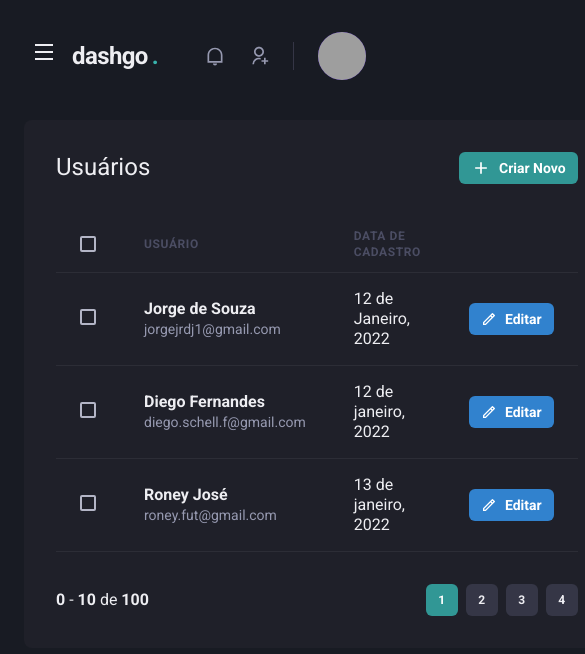
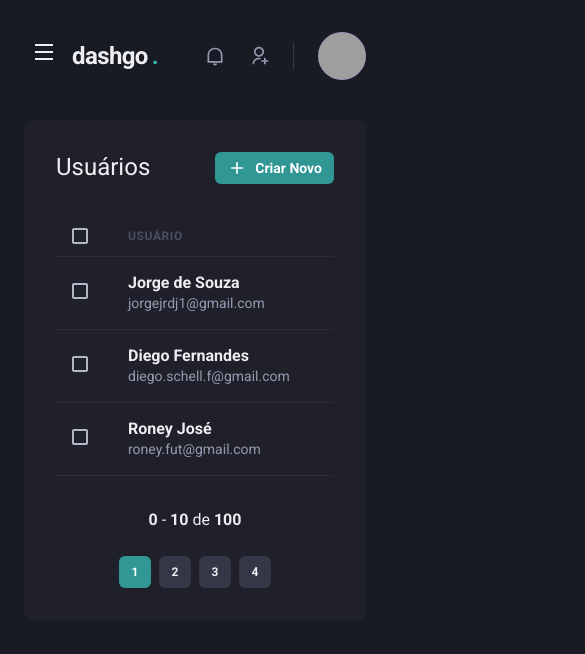
Before and after one commit to srsouzaj/dashgo, a Next.js app: page /users in a window 390 px wide. Shown: the top 654 px of the page, 585 px wide, since content can reach past the window. Built offline with nearby package versions, Linux system fonts and the light colour scheme; grey boxes are pictures that could not be loaded.

Commit message:
LIstagem responsiva

```diff
--- a/src/components/Pagination/index.tsx
+++ b/src/components/Pagination/index.tsx
@@ -4,7 +4,7 @@
 export function Pagination() {
   return (
     <Stack
-      direction="row"
+      direction={["column", "row"]}
       spacing="6"
       mt="8"
       justify="space-between"
--- a/src/pages/users/index.tsx
+++ b/src/pages/users/index.tsx
@@ -11,7 +11,8 @@
     Th,
     Thead,
     Tr,
-    Text
+    Text,
+    useBreakpointValue
 } from "@chakra-ui/react";
 import { RiAddLine, RiPencilLine } from "react-icons/ri";
 
@@ -20,6 +21,10 @@
 import Sidebar from "../../components/Sidebar";
 
 export default function UserList() {
+    const isWideVersion = useBreakpointValue({
+        base: false,
+        lg: true,
+    })
     return (
         <Box>
             <Header />
@@ -45,18 +50,18 @@
                     <Table colorScheme="whiteAlpha">
                         <Thead>
                             <Tr>
-                                <Th px="6" color="gray.300" width="8">
+                                <Th px={["4", "4", "6"]} color="gray.300" width="8">
                                     <Checkbox colorScheme="teal" />
                                 </Th>
                                 <Th>Usuário</Th>
-                                <Th>Data de cadastro</Th>
-                                <Th width="8"></Th>
+                                {isWideVersion && <Th>Data de cadastro</Th>}
+                                {/* <Th width="8"></Th> */}
                             </Tr>
                         </Thead>
 
                         <Tbody>
                             <Tr>
-                                <Td px="6">
+                                <Td px={["4", "4", "6"]}>
                                     <Checkbox colorScheme="teal" />
                                 </Td>
                                 <Td>
@@ -65,8 +70,8 @@
                                         <Text fontSize="sm" color="gray.300">jorgejrdj1@gmail.com</Text>
                                     </Box>
                                 </Td>
-                                <Td>12 de Janeiro, 2022</Td>
-                                <Td>
+                                {isWideVersion && <Td>12 de Janeiro, 2022</Td>}
+                                {/* <Td>
                                     <Button
                                         as="a"
                                         size="sm"
@@ -74,12 +79,12 @@
                                         colorScheme="blue"
                                         leftIcon={<Icon as={RiPencilLine} fontSize="16" />}
                                     >
-                                        Editar
+                                        {isWideVersion ? "Editar" : ""}
                                     </Button>
-                                </Td>
+                                </Td> */}
                             </Tr>
                             <Tr>
-                                <Td px="6">
+                                <Td px={["4", "4", "6"]}>
                                     <Checkbox colorScheme="teal" />
                                 </Td>
                                 <Td>
@@ -88,8 +93,8 @@
                                         <Text fontSize="sm" color="gray.300">diego.schell.f@gmail.com</Text>
                                     </Box>
                                 </Td>
-                                <Td>12 de janeiro, 2022</Td>
-                                <Td>
+                                {isWideVersion && <Td>12 de Janeiro, 2022</Td>}
+                                {/* <Td>
                                     <Button
                                         as="a"
                                         size="sm"
@@ -97,12 +102,12 @@
                                         colorScheme="blue"
                                         leftIcon={<Icon as={RiPencilLine} fontSize="16" />}
                                     >
-                                        Editar
+                                        {isWideVersion ? "Editar" : ""}
                                     </Button>
-                                </Td>
+                                </Td> */}
                             </Tr>
                             <Tr>
-                                <Td px="6">
+                                <Td px={["4", "4", "6"]}>
                                     <Checkbox colorScheme="teal" />
                                 </Td>
                                 <Td>
@@ -111,8 +116,8 @@
                                         <Text fontSize="sm" color="gray.300">roney.fut@gmail.com</Text>
                                     </Box>
                                 </Td>
-                                <Td>13 de janeiro, 2022</Td>
-                                <Td>
+                                {isWideVersion && <Td>12 de Janeiro, 2022</Td>}
+                                {/* <Td>
                                     <Button
                                         as="a"
                                         size="sm"
@@ -120,9 +125,9 @@
                                         colorScheme="blue"
                                         leftIcon={<Icon as={RiPencilLine} fontSize="16" />}
                                     >
-                                        Editar
+                                        {isWideVersion ? "Editar" : ""}
                                     </Button>
-                                </Td>
+                                </Td> */}
                             </Tr>
                         </Tbody>
                     </Table>
```
